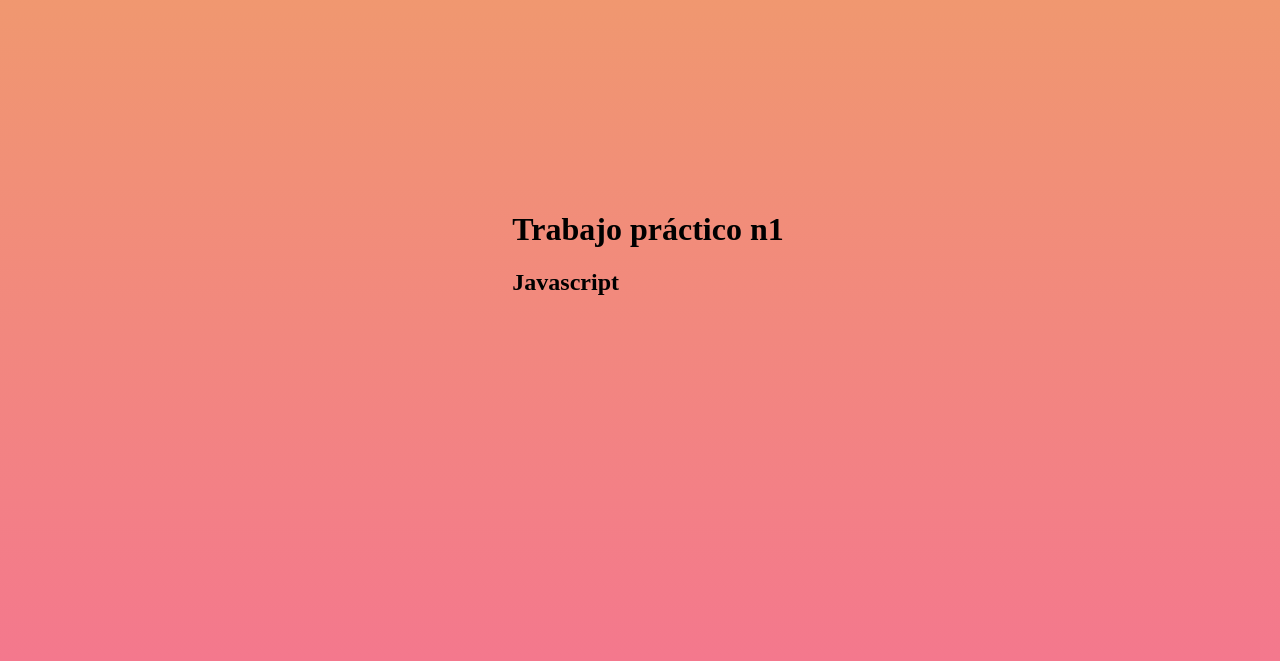
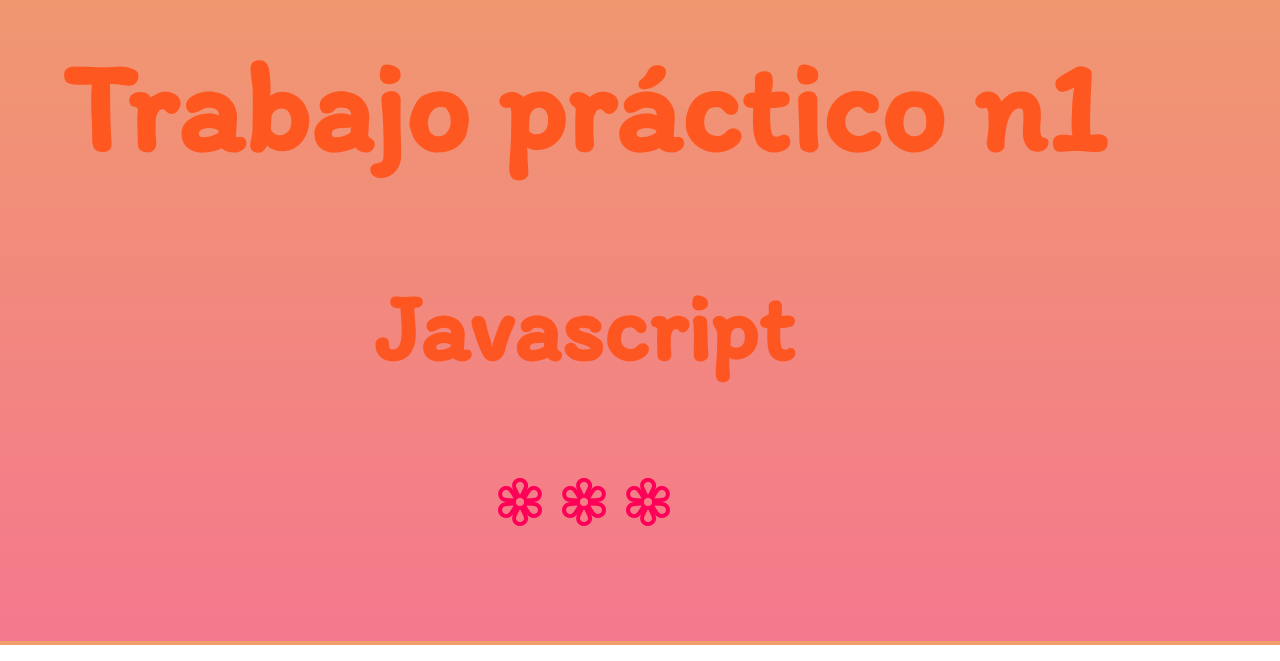
Before and after one commit to YohanaValdez/practicajs, a plain HTML site: page index.html in a window 1280 px wide. Shown: the part 155-816 px from the top of the page. Drawn offline with nearby package versions, Linux system fonts and the light colour scheme.

Commit message:
cambios en el style

```diff
--- a/index.html
+++ b/index.html
@@ -9,12 +9,18 @@
   <link rel="preconnect" href="https://fonts.googleapis.com">
 <link rel="preconnect" href="https://fonts.gstatic.com" crossorigin>
 <link href="https://fonts.googleapis.com/css2?family=Itim&display=swap" rel="stylesheet">
-  </head>
+<link rel="stylesheet" href="https://cdn.jsdelivr.net/npm/bootstrap-icons@1.10.3/font/bootstrap-icons.css">
+</head>
 <body>
   <div class="conteiner">
     <div class="conten">
 <h1 title1>Trabajo práctico n1</h1>
 <h2 class="title2">Javascript</h2>
+<div class="icons" >
+<i class="bi bi-flower3"></i>
+<i class="bi bi-flower3"></i>
+<i class="bi bi-flower3"></i>
+</div>
 </div>
 </div>
   <script src="./app.js"></script>
--- a/style/style.css
+++ b/style/style.css
@@ -1,12 +1,28 @@
 body {
+  display: flex;
   background: linear-gradient(rgb(239, 159, 105), rgb(244, 120, 141));
-  height: 100%;
-  width: 100%;
+  height: 50%;
+  width: 90%;
+  font-family: 'Itim', cursive;
+  font-size: 8vh;
+  color: rgba(255, 81, 23, 0.9);
+  justify-content: center;
+
 }
 .conteiner {
   display: flex;
   width: 100%;
   align-items: center;
   justify-content: center;
-  min-height: 100vh;
+  min-height: 97.5vh;
 }
+.title2 {
+  display: flex;
+  justify-content: center;
+}
+.icons{
+  display: flex;
+  justify-content: center;
+  color: rgb(255, 0, 89);
+
+}
```
